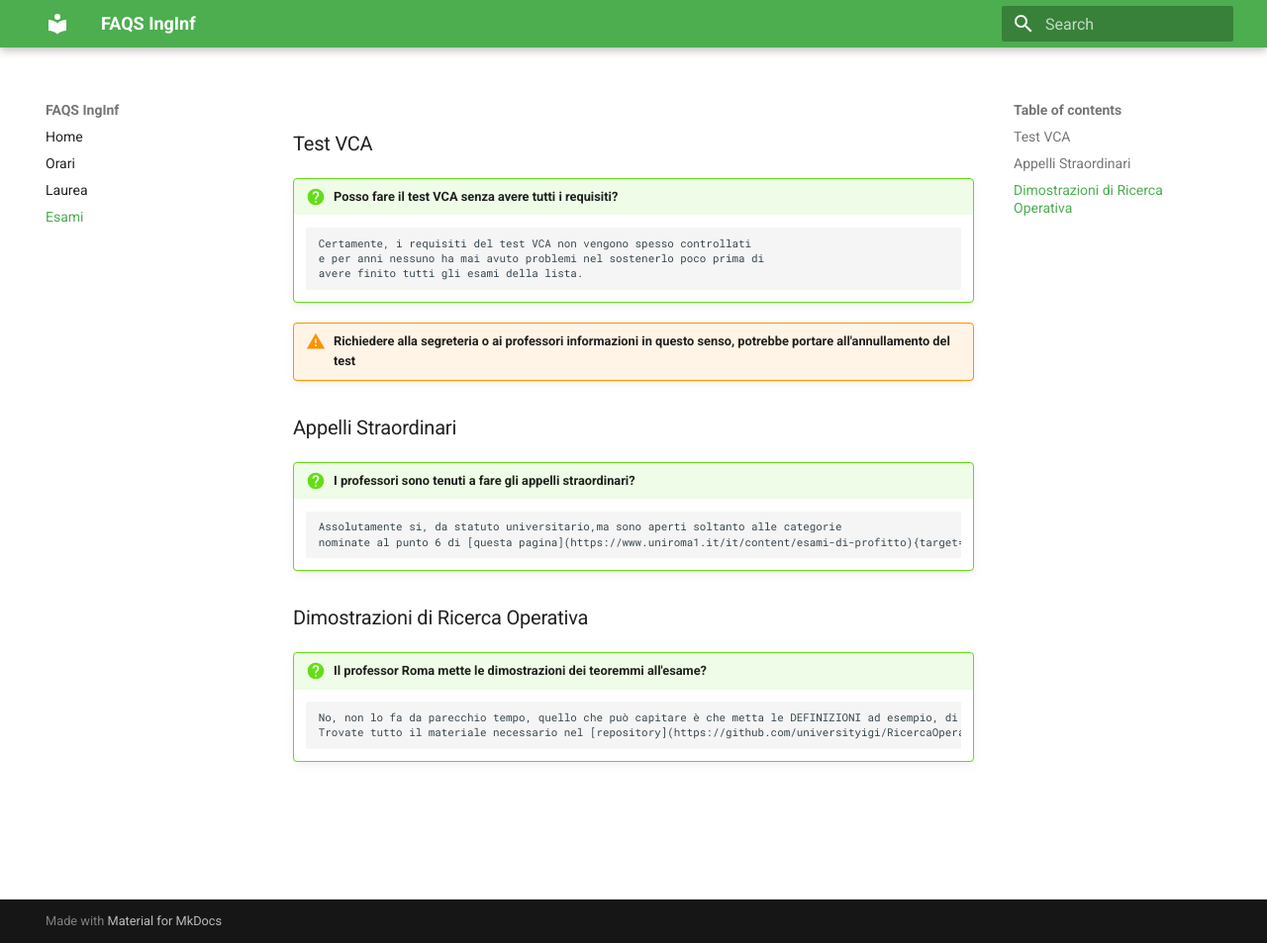
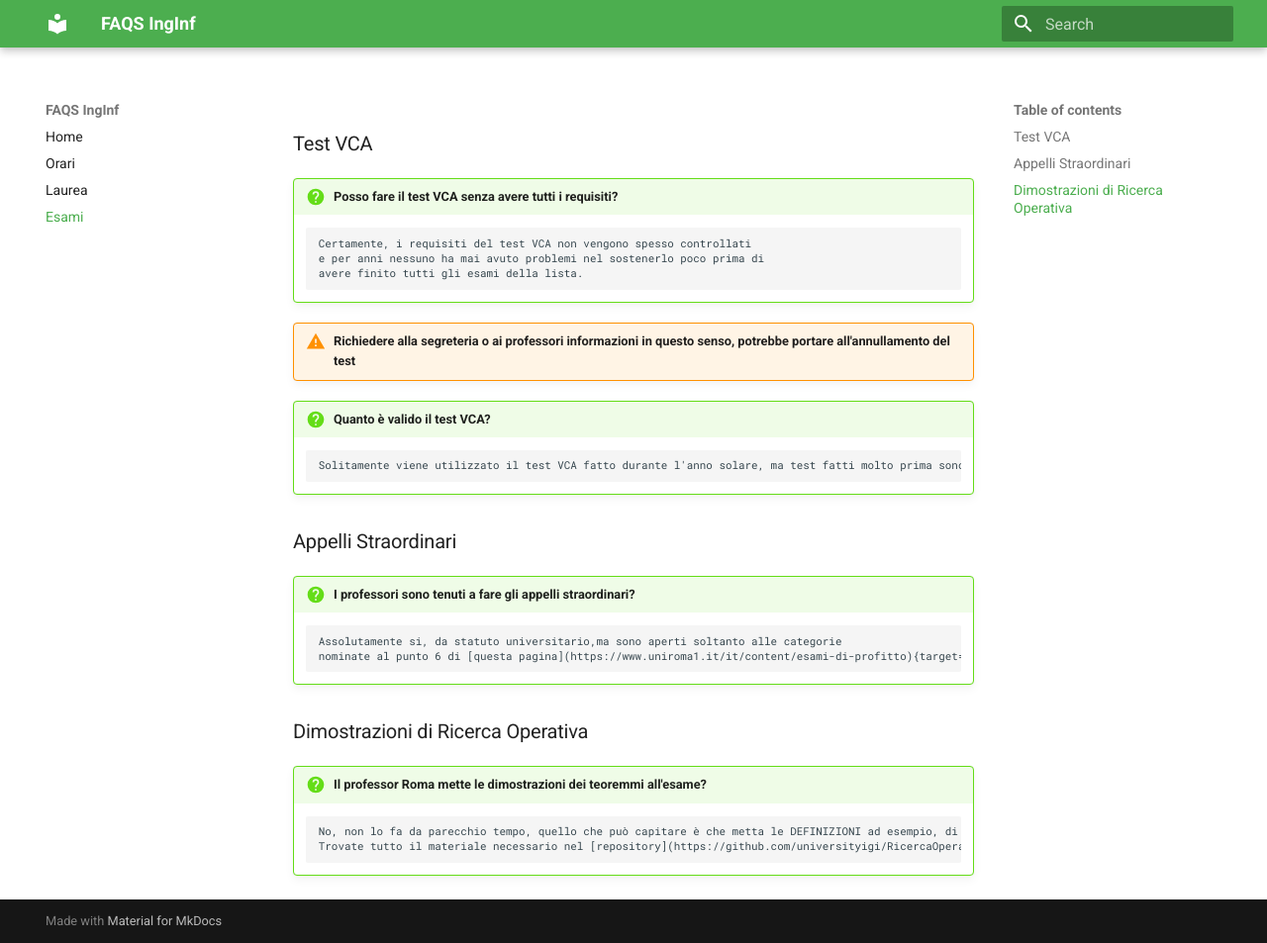
Before and after one commit to universityigi/faqs, an MkDocs documentation site: the page built from docs/esami.md, in a window 1280 px wide and 953 px high. Shown: the whole window at 99% size. Built offline with MkDocs 1.6.1 and Material for MkDocs 9.7.7, drawn with Linux system fonts in a browser that asks for light colours.

Commit message:
test VCA

```diff
--- a/docs/esami.md
+++ b/docs/esami.md
@@ -15,6 +15,10 @@
 
 !!! warning "Richiedere alla segreteria o ai professori informazioni in questo senso, potrebbe portare all'annullamento del test"
 
+!!! question "Quanto è valido il test VCA?"
+
+		Solitamente viene utilizzato il test VCA fatto durante l'anno solare, ma test fatti molto prima sono stati accettati in passato
+
 ### Appelli Straordinari
 
 !!! question "I professori sono tenuti a fare gli appelli straordinari?"
```
